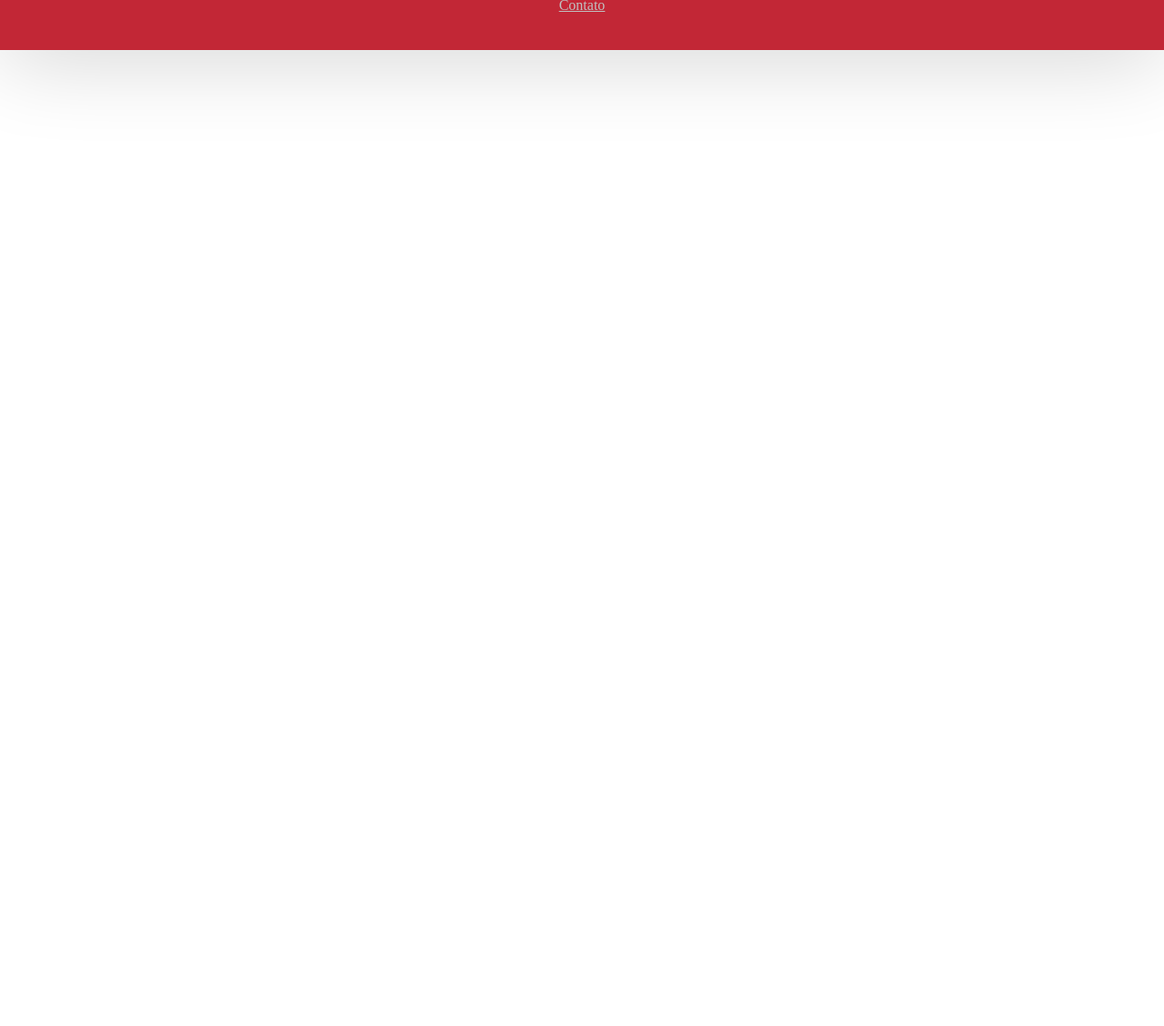
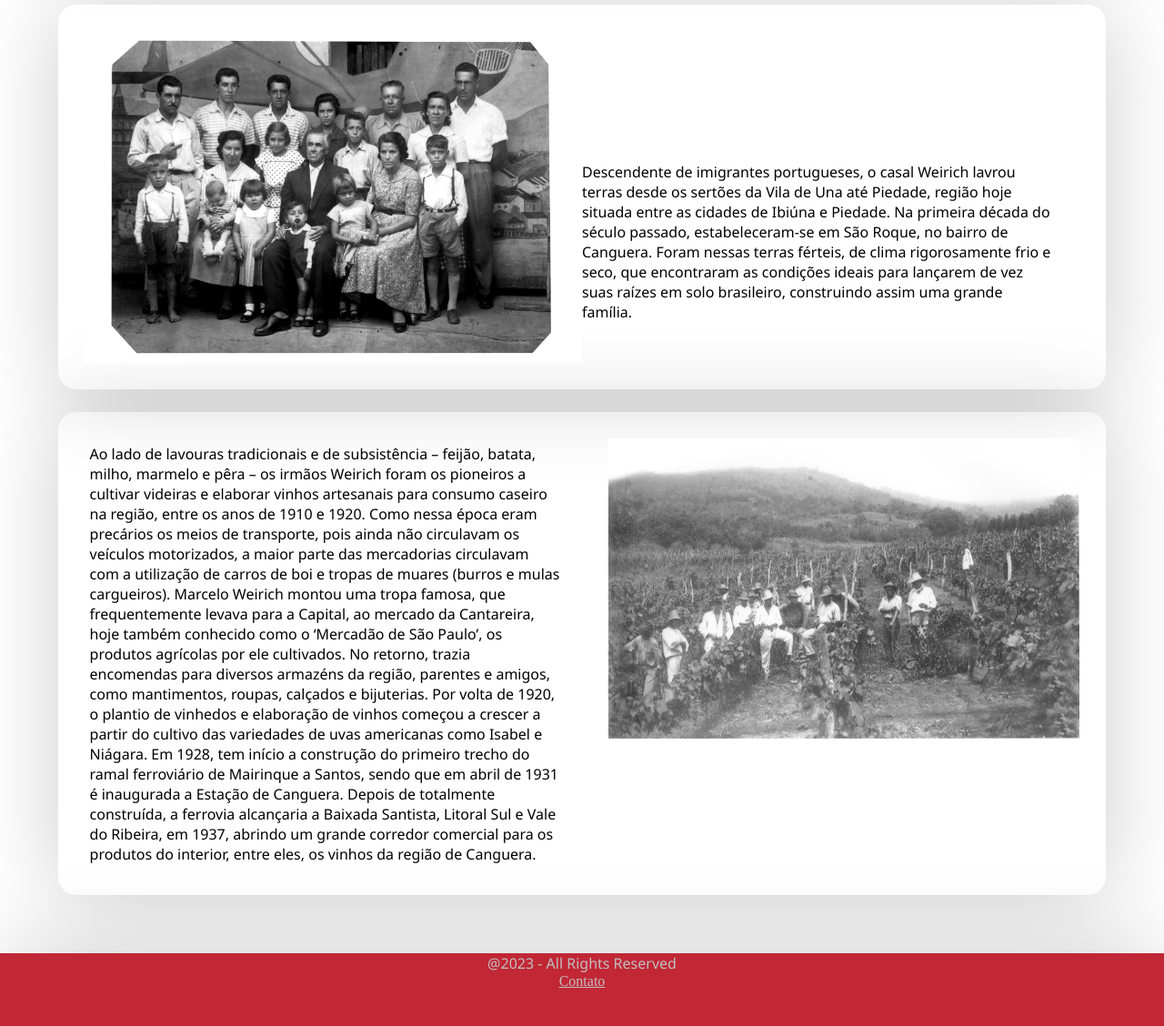
Before and after one commit to guverissimo/vinhacity, a plain HTML site: page pages/sobre.html in a window 1280 px wide. Shown: the part 173-1301 px from the top of the page at 91% size. Before the commit the page ends 800 px from the top, so only its background shows below. Drawn offline with Linux system fonts and the light colour scheme.

Commit message:
Adicionando informações na página Sobre

```diff
--- a/pages/sobre.html
+++ b/pages/sobre.html
@@ -6,8 +6,6 @@
     <meta name="viewport" content="width=device-width, initial-scale=1.0">
 
     <link rel="shortcut icon" href="./imagens/logoVinhaCitySemFundo.png" type="image/x-icon">
-
-    <script src="../scripts/script.js"></script>
 
     <link rel="stylesheet" href="../styles/style.css">
 
@@ -28,7 +26,7 @@
 
         <div class="img__logo">
 
-            <img class="logo" src="../imagens/logoVinhaCitySemFundo.png" alt="">
+            <img class="logo" src="../imagens/logoVinhaCitySemFundo.png" alt="Logo Vinha City">
 
         </div>
 
@@ -51,6 +49,28 @@
 
     </header>
 
+    <h1 id="title__sobre">Nossa História</h1>
+
+    <section class="container__sobre">
+
+        <img class="img__familia" src="../imagens/weirich-foto-familia.jpg" alt="Foto da família Weirich">
+
+        <div class="sobre__textos">
+            <p class="textos__texto texto__primario">Descendente de imigrantes portugueses, o casal Weirich lavrou terras desde os sertões da Vila de Una até Piedade, região hoje situada entre as cidades de Ibiúna e Piedade. Na primeira década do século passado, estabeleceram-se em São Roque, no bairro de Canguera. Foram nessas terras férteis, de clima rigorosamente frio e seco, que encontraram as condições ideais para lançarem de vez suas raízes em solo brasileiro, construindo assim uma grande família.</p>
+        </div>
+
+    </section>
+
+    <section class="container__sobre sobre__secundario">
+
+        <div class="sobre__textos textos__secundario">
+            <p class="textos__texto texto__secundario">Ao lado de lavouras tradicionais e de subsistência – feijão, batata, milho, marmelo e pêra – os irmãos Weirich foram os pioneiros a cultivar videiras e elaborar vinhos artesanais para consumo caseiro na região, entre os anos de 1910 e 1920. Como nessa época eram precários os meios de transporte, pois ainda não circulavam os veículos motorizados, a maior parte das mercadorias circulavam com a utilização de carros de boi e tropas de muares (burros e mulas cargueiros). Marcelo Weirich montou uma tropa famosa, que frequentemente levava para a Capital, ao mercado da Cantareira, hoje também conhecido como o ‘Mercadão de São Paulo’, os produtos agrícolas por ele cultivados. No retorno, trazia encomendas para diversos armazéns da região, parentes e amigos, como mantimentos, roupas, calçados e bijuterias. Por volta de 1920, o plantio de vinhedos e elaboração de vinhos começou a crescer a partir do cultivo das variedades de uvas americanas como Isabel e Niágara. Em 1928, tem início a construção do primeiro trecho do ramal ferroviário de Mairinque a Santos, sendo que em abril de 1931 é inaugurada a Estação de Canguera. Depois de totalmente construída, a ferrovia alcançaria a Baixada Santista, Litoral Sul e Vale do Ribeira, em 1937, abrindo um grande corredor comercial para os produtos do interior, entre eles, os vinhos da região de Canguera.</p>
+        </div>
+
+        <img class="img__familia img__secundaria" src="../imagens/weirich-foto-cultivo.jpg" alt="Foto da fazenda">
+
+    </section>
+
     <footer class="rodape">
 
         <p id="direitos">@2023 - All Rights Reserved</p>
@@ -58,5 +78,7 @@
 
     </footer>
 
+
+    <script src="../scripts/script.js"></script>
 </body>
 </html>
```
Also changed, not shown: index.html (+0 -3 lines).
